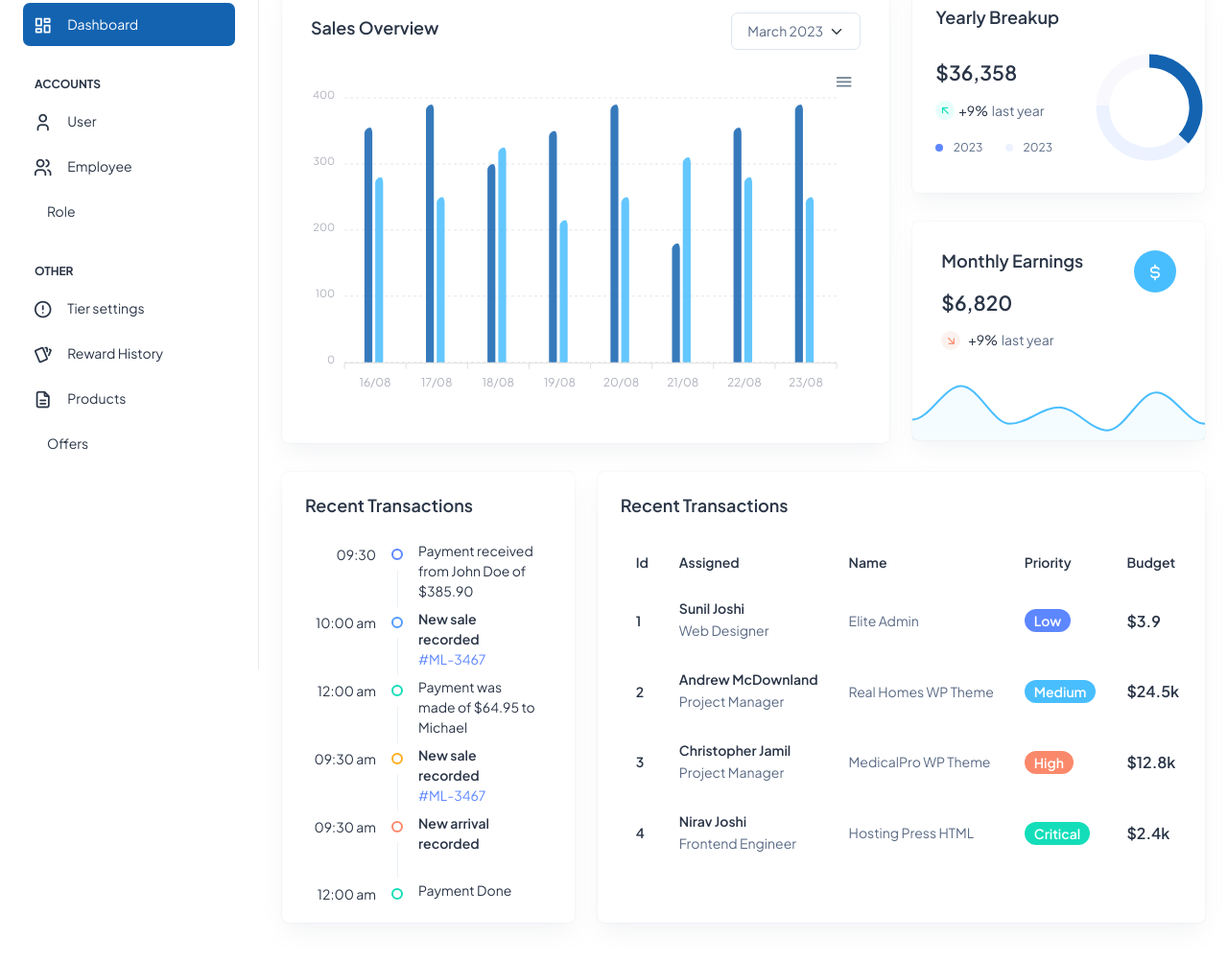
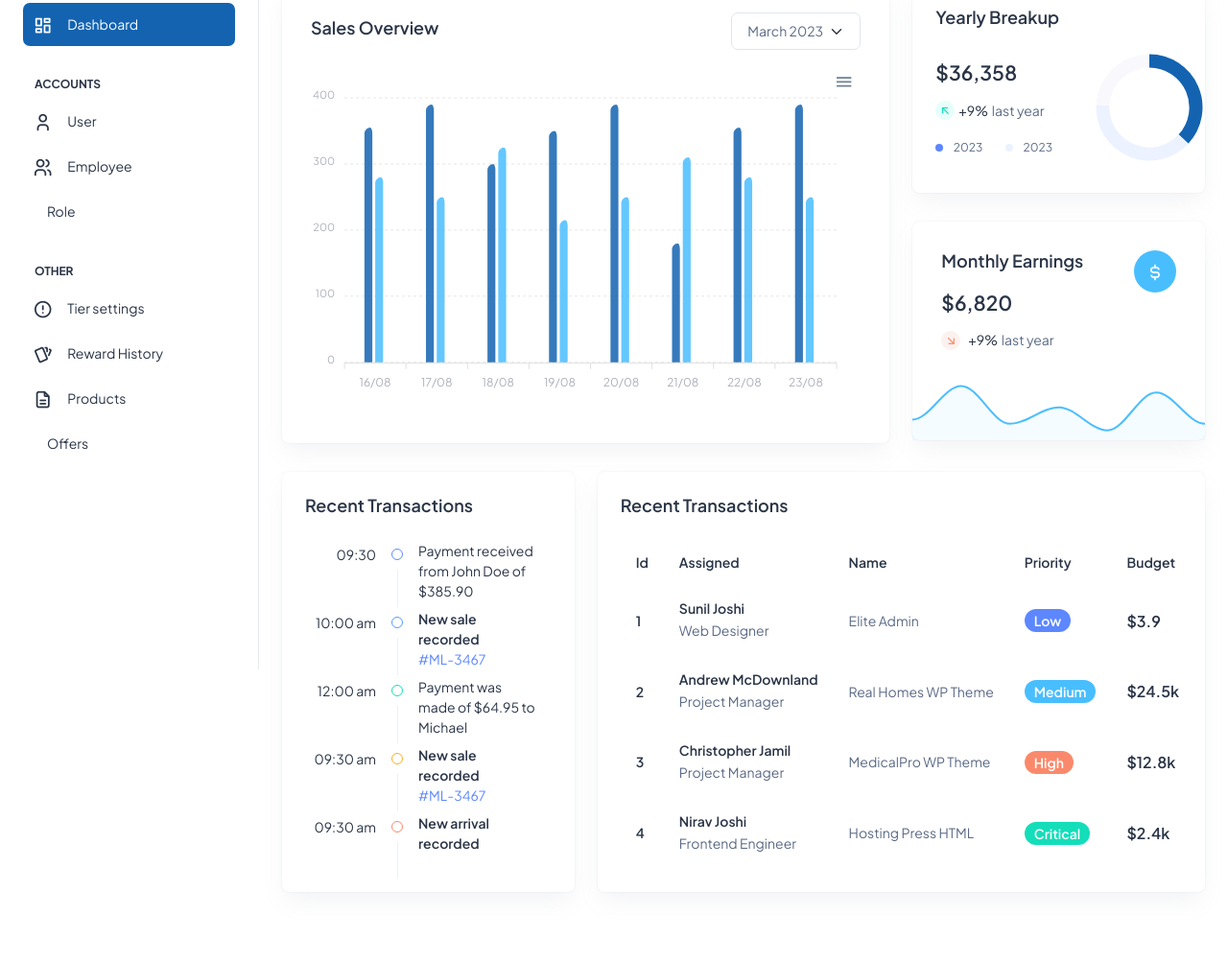
Before and after one commit to sajinprakas/Riso_Dashboard, a plain HTML site: page index.html in a window 1280 px wide. Shown: the part 102-1104 px from the top of the page at 96% size. Drawn offline with Linux system fonts and the light colour scheme.

Commit message:
Style: index page repeat word border

```diff
--- a/index.html
+++ b/index.html
@@ -254,7 +254,7 @@
                   <li class="timeline-item d-flex position-relative overflow-hidden">
                     <div class="timeline-time text-dark flex-shrink-0 text-end">09:30</div>
                     <div class="timeline-badge-wrap d-flex flex-column align-items-center">
-                      <span class="timeline-badge border-2 border border-primary flex-shrink-0 my-8"></span>
+                      <span class="timeline-badge border border-primary flex-shrink-0 my-8"></span>
                       <span class="timeline-badge-border d-block flex-shrink-0"></span>
                     </div>
                     <div class="timeline-desc fs-3 text-dark mt-n1">Payment received from John Doe of $385.90</div>
@@ -262,7 +262,7 @@
                   <li class="timeline-item d-flex position-relative overflow-hidden">
                     <div class="timeline-time text-dark flex-shrink-0 text-end">10:00 am</div>
                     <div class="timeline-badge-wrap d-flex flex-column align-items-center">
-                      <span class="timeline-badge border-2 border border-info flex-shrink-0 my-8"></span>
+                      <span class="timeline-badge border border-info flex-shrink-0 my-8"></span>
                       <span class="timeline-badge-border d-block flex-shrink-0"></span>
                     </div>
                     <div class="timeline-desc fs-3 text-dark mt-n1 fw-semibold">New sale recorded <a
@@ -272,7 +272,7 @@
                   <li class="timeline-item d-flex position-relative overflow-hidden">
                     <div class="timeline-time text-dark flex-shrink-0 text-end">12:00 am</div>
                     <div class="timeline-badge-wrap d-flex flex-column align-items-center">
-                      <span class="timeline-badge border-2 border border-success flex-shrink-0 my-8"></span>
+                      <span class="timeline-badge border border-success flex-shrink-0 my-8"></span>
                       <span class="timeline-badge-border d-block flex-shrink-0"></span>
                     </div>
                     <div class="timeline-desc fs-3 text-dark mt-n1">Payment was made of $64.95 to Michael</div>
@@ -280,7 +280,7 @@
                   <li class="timeline-item d-flex position-relative overflow-hidden">
                     <div class="timeline-time text-dark flex-shrink-0 text-end">09:30 am</div>
                     <div class="timeline-badge-wrap d-flex flex-column align-items-center">
-                      <span class="timeline-badge border-2 border border-warning flex-shrink-0 my-8"></span>
+                      <span class="timeline-badge border border-warning flex-shrink-0 my-8"></span>
                       <span class="timeline-badge-border d-block flex-shrink-0"></span>
                     </div>
                     <div class="timeline-desc fs-3 text-dark mt-n1 fw-semibold">New sale recorded <a
@@ -290,19 +290,19 @@
                   <li class="timeline-item d-flex position-relative overflow-hidden">
                     <div class="timeline-time text-dark flex-shrink-0 text-end">09:30 am</div>
                     <div class="timeline-badge-wrap d-flex flex-column align-items-center">
-                      <span class="timeline-badge border-2 border border-danger flex-shrink-0 my-8"></span>
+                      <span class="timeline-badge border border-danger flex-shrink-0 my-8"></span>
                       <span class="timeline-badge-border d-block flex-shrink-0"></span>
                     </div>
                     <div class="timeline-desc fs-3 text-dark mt-n1 fw-semibold">New arrival recorded
                     </div>
                   </li>
-                  <li class="timeline-item d-flex position-relative overflow-hidden">
+                  <!-- <li class="timeline-item d-flex position-relative overflow-hidden">
                     <div class="timeline-time text-dark flex-shrink-0 text-end">12:00 am</div>
                     <div class="timeline-badge-wrap d-flex flex-column align-items-center">
                       <span class="timeline-badge border-2 border border-success flex-shrink-0 my-8"></span>
                     </div>
                     <div class="timeline-desc fs-3 text-dark mt-n1">Payment Done</div>
-                  </li>
+                  </li> -->
                 </ul>
               </div>
             </div>
```
